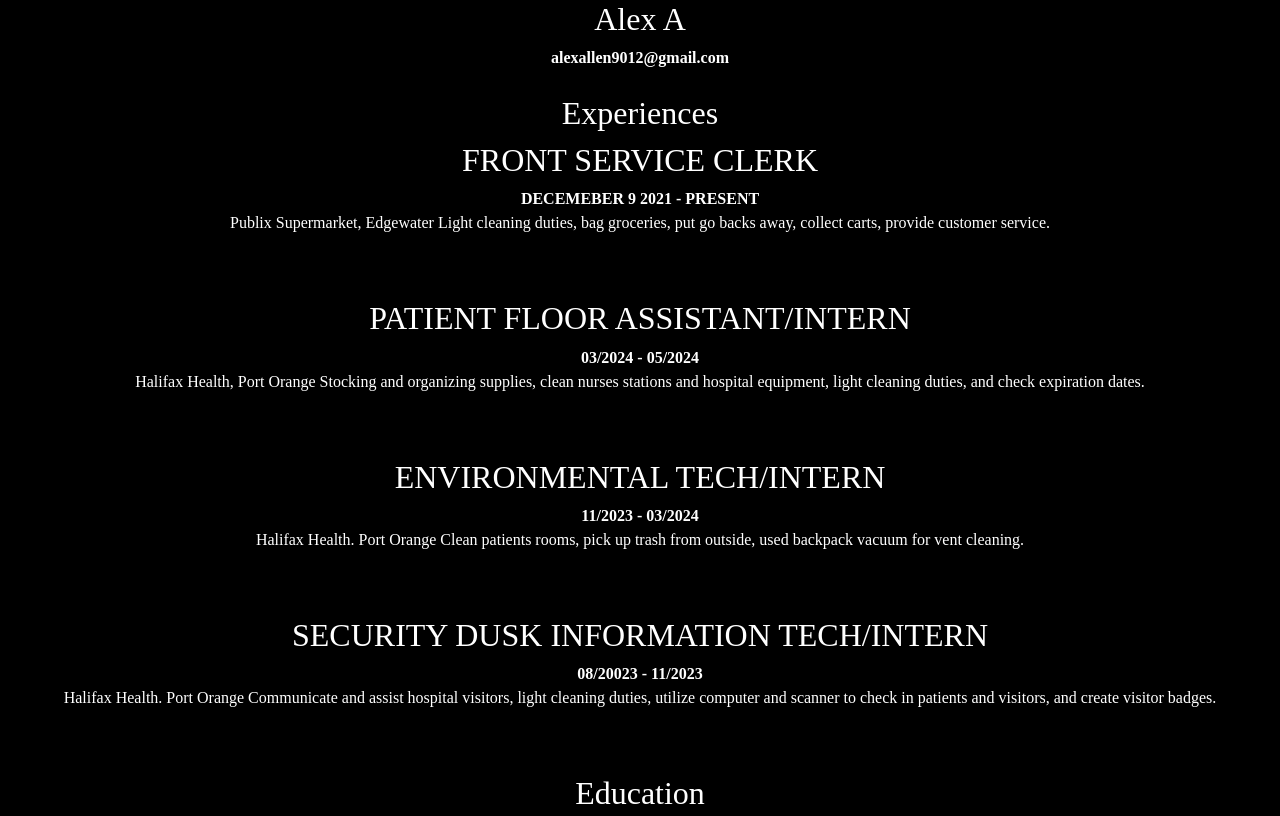
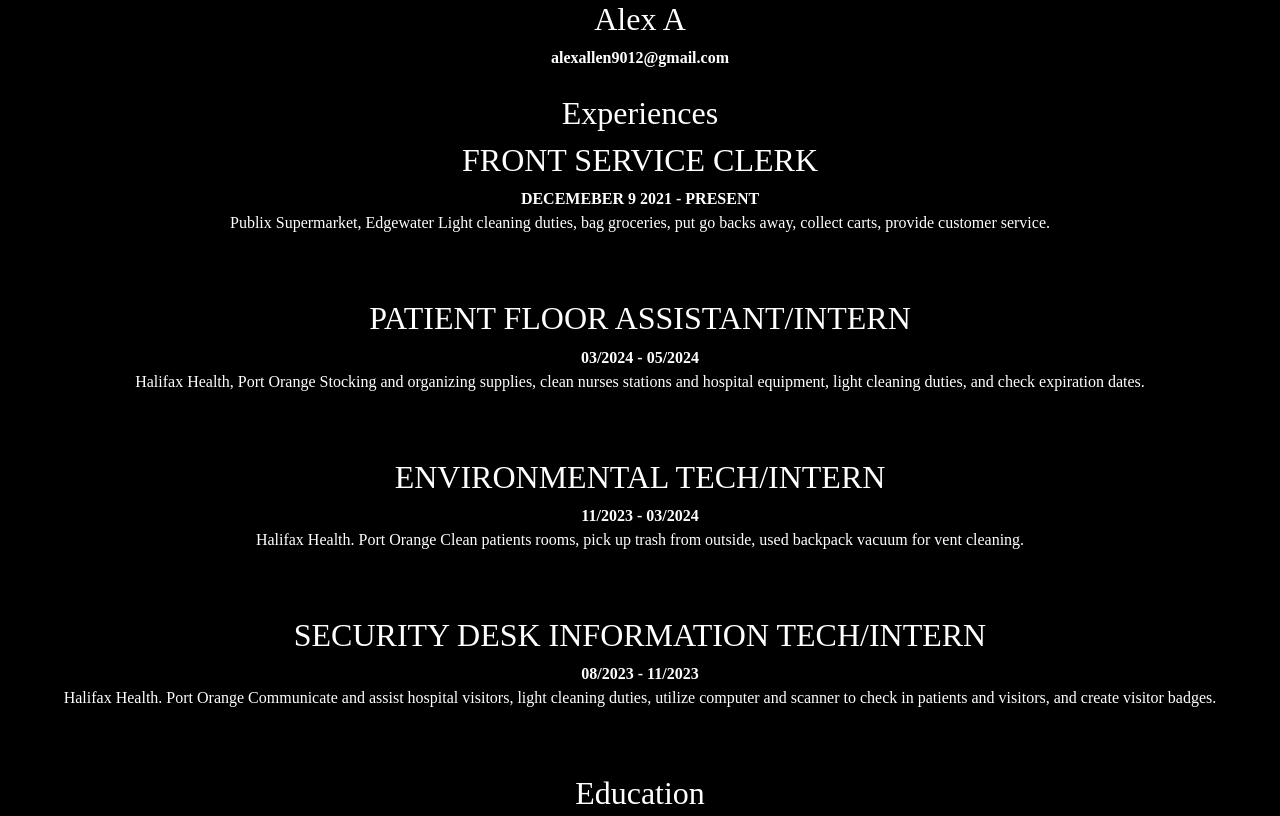
Before and after one commit to al427RBLX/Alex-A-Resume, a plain HTML site: page index.html in a window 1280 px wide. Shown: the top 816 px of the page. Drawn offline with nearby package versions, Linux system fonts and the light colour scheme.

Commit message:
Update index.html

```diff
--- a/index.html
+++ b/index.html
@@ -35,8 +35,8 @@
         <b>11/2023 - 03/2024</b>
         <p>Halifax Health. Port Orange Clean patients rooms, pick up trash from outside, used backpack vacuum for vent cleaning.</p>
         <br></br>
-        <h2>SECURITY DUSK INFORMATION TECH/INTERN</h2>
-        <b>08/20023 - 11/2023</b>
+        <h2>SECURITY DESK INFORMATION TECH/INTERN</h2>
+        <b>08/2023 - 11/2023</b>
         <p>Halifax Health. Port Orange Communicate and assist hospital visitors, light cleaning duties, utilize computer and scanner to check in patients and visitors, and create visitor badges.</p>
     </div>
 
```
